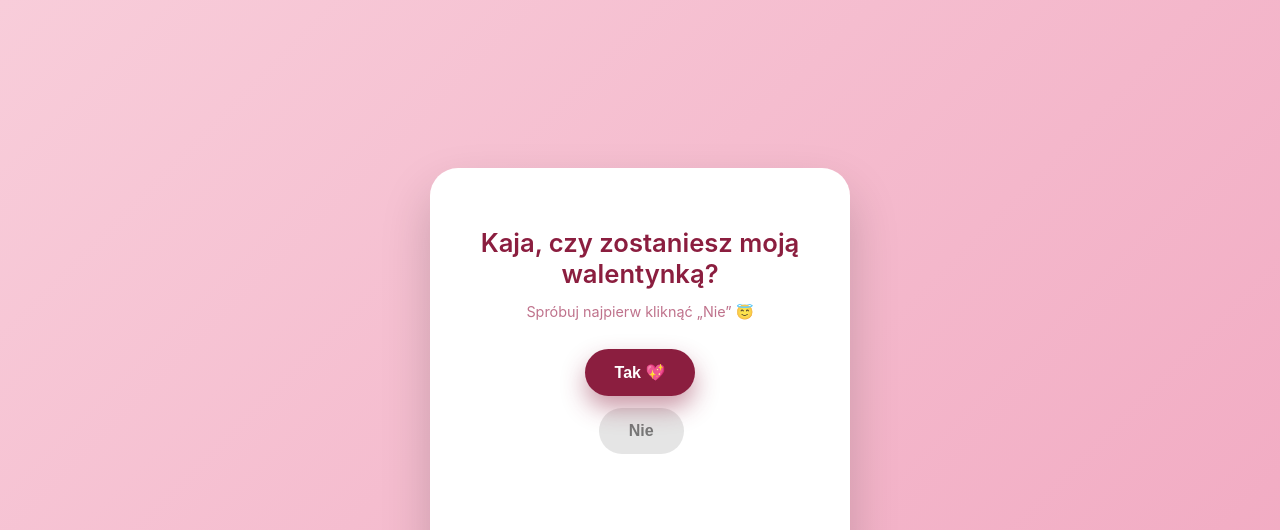
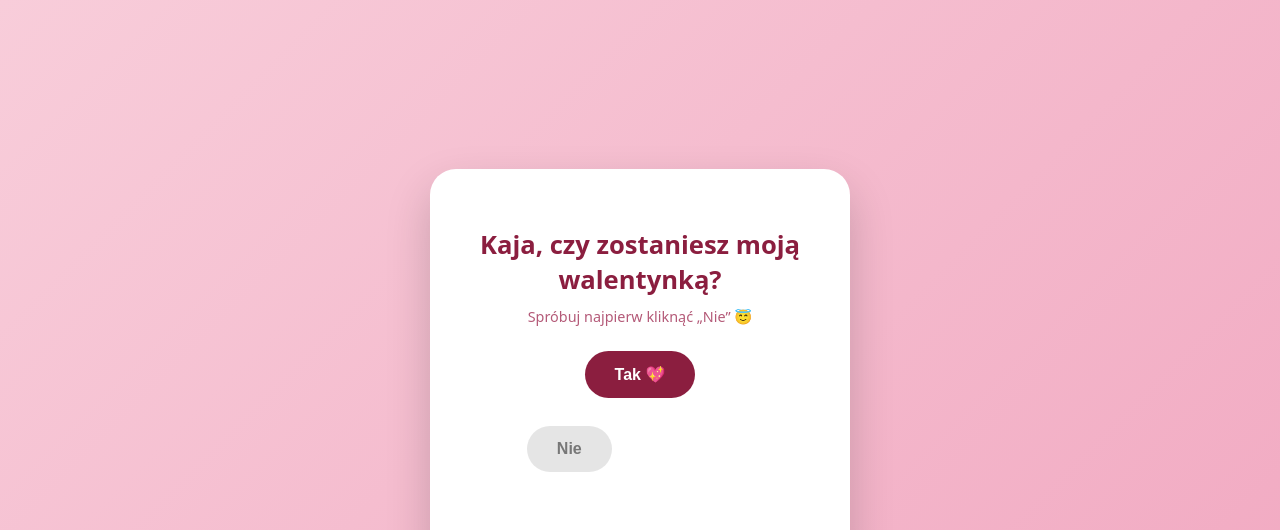
Before and after one commit to rudzkimarcin98-prog/walentynka, a plain HTML site: page index.html in a window 1280 px wide. Shown: the top 530 px of the page. Drawn offline with Linux system fonts and the light colour scheme.

Commit message:
Update index.html

```diff
--- a/index.html
+++ b/index.html
@@ -1,25 +1,20 @@
 <!DOCTYPE html>
 <html lang="pl">
 <head>
-<meta charset="UTF-8" />
-<meta name="viewport" content="width=device-width, initial-scale=1, maximum-scale=1, user-scalable=no" />
+<meta charset="UTF-8">
+<meta name="viewport" content="width=device-width, initial-scale=1.0, maximum-scale=1.0">
 
 <title>Walentynka 💖</title>
-
-<meta name="apple-mobile-web-app-capable" content="yes">
-<meta name="apple-mobile-web-app-status-bar-style" content="default">
-<meta name="apple-mobile-web-app-title" content="Walentynka 💘">
 
 <style>
 * {
     box-sizing: border-box;
-    -webkit-tap-highlight-color: transparent;
 }
 
 body {
     margin: 0;
     height: 100vh;
-    font-family: -apple-system, BlinkMacSystemFont, "Segoe UI", sans-serif;
+    font-family: system-ui, -apple-system, BlinkMacSystemFont, "Segoe UI", sans-serif;
     background: linear-gradient(135deg, #f8cdda, #f1a7c0);
     display: flex;
     align-items: center;
@@ -28,28 +23,27 @@ body {
 }
 
 .card {
-    background: #ffffff;
-    padding: 42px 32px;
-    border-radius: 28px;
+    background: #fff;
+    padding: 40px 30px;
+    border-radius: 26px;
     width: 90%;
     max-width: 420px;
     text-align: center;
-    box-shadow: 0 24px 50px rgba(0,0,0,0.18);
+    box-shadow: 0 20px 45px rgba(0,0,0,0.18);
+    position: relative;
     z-index: 2;
 }
 
 h1 {
     font-size: 1.6rem;
-    font-weight: 600;
     color: #8b1e3f;
-    margin-bottom: 14px;
+    margin-bottom: 10px;
 }
 
 .hint {
     font-size: 0.9rem;
     color: #b45a78;
-    margin-bottom: 28px;
-    opacity: 0.85;
+    margin-bottom: 25px;
 }
 
 .buttons {
@@ -64,35 +58,29 @@ button {
     font-size: 1rem;
     font-weight: 600;
     cursor: pointer;
-    transition: transform 0.15s ease;
-}
-
-button:active {
-    transform: scale(0.95);
 }
 
 .yes {
-    position: relative;
-    z-index: 2;
     background: #8b1e3f;
     color: white;
-    box-shadow: 0 12px 24px rgba(139, 30, 63, 0.45);
+    position: relative;
+    z-index: 3;
 }
 
 .no {
-    position: absolute;
-    top: 0;
-    left: 60%;
     background: #e5e5e5;
     color: #777;
+    position: absolute;
+    left: 60%;
+    top: 0;
 }
 
 .heart {
-    margin-top: 30px;
-    font-size: 42px;
+    margin-top: 25px;
+    font-size: 40px;
 }
 
-/* 🎉 konfetti */
+/* konfetti */
 .confetti {
     position: fixed;
     top: -20px;
@@ -112,12 +100,12 @@ button:active {
 
 <body>
 
-<div class="card" id="mainCard">
+<div class="card" id="card">
     <h1>Kaja, czy zostaniesz moją walentynką?</h1>
     <div class="hint">Spróbuj najpierw kliknąć „Nie” 😇</div>
 
-    <div class="buttons" id="buttonsArea">
-        <button class="yes" id="yesBtn" onclick="yesClick()">Tak 💖</button>
+    <div class="buttons" id="area">
+        <button class="yes" id="yesBtn">Tak 💖</button>
         <button class="no" id="noBtn">Nie</button>
     </div>
 
@@ -125,62 +113,61 @@ button:active {
 </div>
 
 <script>
-const noBtn = document.getElementById("noBtn");
-const yesBtn = document.getElementById("yesBtn");
-const buttonsArea = document.getElementById("buttonsArea");
+var noBtn = document.getElementById("noBtn");
+var yesBtn = document.getElementById("yesBtn");
+var area = document.getElementById("area");
 
-let escapeLevel = 1; // im większy, tym szybciej ucieka 😈
+var speed = 1;
 
 function moveNo() {
-    const area = buttonsArea.getBoundingClientRect();
-    const yes = yesBtn.getBoundingClientRect();
+    var areaRect = area.getBoundingClientRect();
+    var yesRect = yesBtn.getBoundingClientRect();
 
-    let x, y, safe = false;
+    var x, y, safe = false;
 
     while (!safe) {
-        const chaosX = 120 + escapeLevel * 20;
-        const chaosY = 50 + escapeLevel * 10;
+        x = Math.random() * (areaRect.width - 120);
+        y = Math.random() * (areaRect.height - 44);
 
-        x = Math.random() * Math.min(area.width - 120, chaosX);
-        y = Math.random() * Math.min(area.height - 44, chaosY);
-
-        const noRect = {
-            left: area.left + x,
-            right: area.left + x + 120,
-            top: area.top + y,
-            bottom: area.top + y + 44
+        var noRect = {
+            left: areaRect.left + x,
+            right: areaRect.left + x + 120,
+            top: areaRect.top + y,
+            bottom: areaRect.top + y + 44
         };
 
         safe =
-            noRect.right < yes.left - 12 ||
-            noRect.left > yes.right + 12 ||
-            noRect.bottom < yes.top - 12 ||
-            noRect.top > yes.bottom + 12;
+            noRect.right < yesRect.left - 12 ||
+            noRect.left > yesRect.right + 12 ||
+            noRect.bottom < yesRect.top - 12 ||
+            noRect.top > yesRect.bottom + 12;
     }
 
     noBtn.style.left = x + "px";
     noBtn.style.top = y + "px";
 
-    escapeLevel++; // przyspieszamy 😏
+    speed++;
 }
 
-noBtn.addEventListener("touchstart", moveNo);
-noBtn.addEventListener("mouseover", moveNo);
+/* DZIAŁA WSZĘDZIE */
+noBtn.addEventListener("mouseenter", moveNo);
+area.addEventListener("mousemove", function(e) {
+    var rect = noBtn.getBoundingClientRect();
+    var dx = e.clientX - (rect.left + rect.width / 2);
+    var dy = e.clientY - (rect.top + rect.height / 2);
+    var dist = Math.sqrt(dx * dx + dy * dy);
 
-// startowe poruszenie
-setTimeout(moveNo, 1200);
+    if (dist < 60) {
+        moveNo();
+    }
+});
 
-function yesClick() {
-    if (navigator.vibrate) navigator.vibrate(100);
-
-    document.getElementById("mainCard").style.opacity = "0";
-
-    // 🎉 konfetti z serc
-    for (let i = 0; i < 40; i++) {
+yesBtn.addEventListener("click", function() {
+    for (var i = 0; i < 40; i++) {
         createConfetti();
     }
 
-    setTimeout(() => {
+    setTimeout(function() {
         document.body.innerHTML = `
             <div class="card">
                 <h1>Yay! 💕</h1>
@@ -188,19 +175,24 @@ function yesClick() {
                 <div style="font-size:52px;">💖💖💖</div>
             </div>
         `;
-    }, 1200);
+    }, 800);
+});
+
+function createConfetti() {
+    var c = document.createElement("div");
+    c.className = "confetti";
+    c.textContent = Math.random() > 0.5 ? "💖" : "💕";
+    c.style.left = Math.random() * 100 + "vw";
+    c.style.animationDuration = (2 + Math.random() * 2) + "s";
+    document.body.appendChild(c);
+
+    setTimeout(function() {
+        c.remove();
+    }, 4000);
 }
 
-function createConfetti() {
-    const confetti = document.createElement("div");
-    confetti.classList.add("confetti");
-    confetti.textContent = Math.random() > 0.5 ? "💖" : "💕";
-    confetti.style.left = Math.random() * 100 + "vw";
-    confetti.style.animationDuration = 2 + Math.random() * 2 + "s";
-    document.body.appendChild(confetti);
-
-    setTimeout(() => confetti.remove(), 4000);
-}
+/* małe poruszenie na start */
+setTimeout(moveNo, 1200);
 </script>
 
 </body>
```
